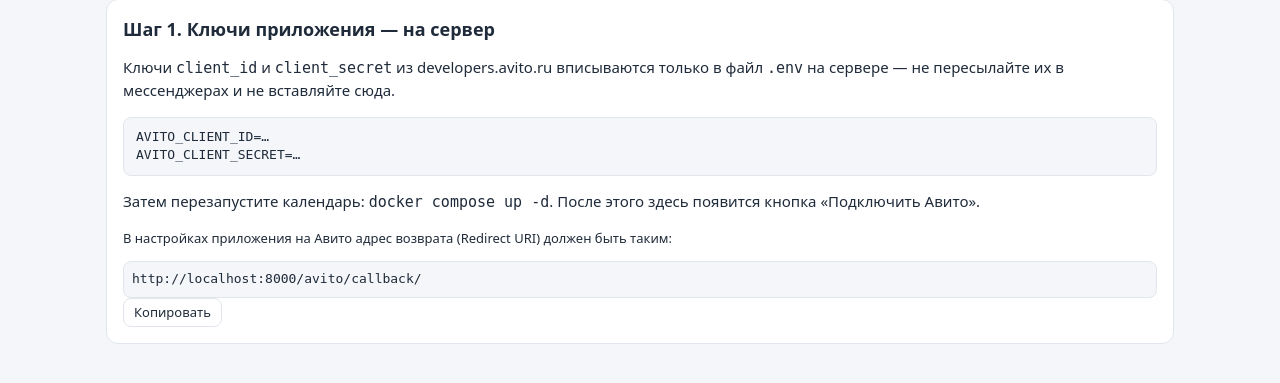
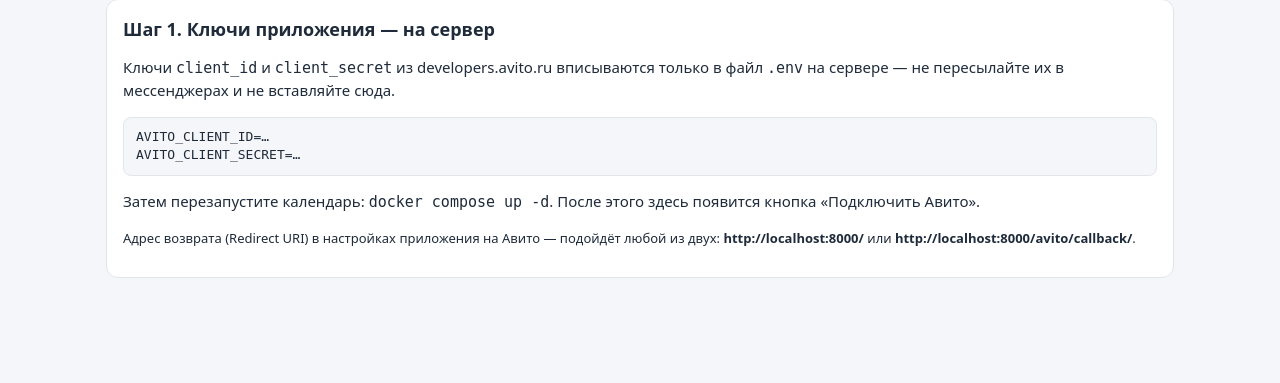
Before and after one commit to starostasn/PihtaGeshCalendar, a Django app: page /channels/avito/ in a window 1280 px wide. Shown: the part 140-523 px from the top of the page. Run offline with Django 5.2, Linux system fonts and the light colour scheme; the visitor is signed in with stand-in values (Sample User, id 1); data comes from the database, SQL or seed files in the repository; data that the repository does not hold is empty.

Commit message:
Авито: возврат после входа принимается и на главный адрес сайта
Если в приложении Авито адресом возврата указан просто https://домен/,
календарь сам распознаёт код авторизации и завершает подключение.

Co-Authored-By: Claude Opus 5.5 <noreply@anthropic.com>
Claude-Session: https://claude.ai/code/session_01G2QhWbNEFnJ6geri4PDCWS

```diff
--- a/booking/avito.py
+++ b/booking/avito.py
@@ -66,6 +66,11 @@ def redirect_uri() -> str:
     from django.urls import reverse
 
     return settings.PUBLIC_BASE_URL.rstrip("/") + reverse("avito_callback")
+
+
+def site_root() -> str:
+    """Главный адрес сайта — тоже подходит как адрес возврата (код принимает календарь)."""
+    return settings.PUBLIC_BASE_URL.rstrip("/") + "/"
 
 
 def authorize_url(state: str) -> str:
--- a/booking/avito_views.py
+++ b/booking/avito_views.py
@@ -21,6 +21,7 @@ from .avito import (
     item_id_from_url,
     price_ranges,
     redirect_uri,
+    site_root,
     sync_avito,
 )
 from .models import AvitoAccount, Booking, Channel, House
@@ -89,6 +90,7 @@ def avito_view(request):
             "form": form,
             "configured": credentials_configured(),
             "redirect_uri": redirect_uri(),
+            "site_root": site_root(),
             "intervals": intervals,
             "prices": prices[:12],
             "prices_total": len(prices),
--- a/booking/templates/booking/avito.html
+++ b/booking/templates/booking/avito.html
@@ -16,9 +16,8 @@
   <pre class="code">AVITO_CLIENT_ID=…
 AVITO_CLIENT_SECRET=…</pre>
   <p>Затем перезапустите календарь: <code>docker compose up -d</code>. После этого здесь появится кнопка «Подключить Авито».</p>
-  <p class="small">В настройках приложения на Авито адрес возврата (Redirect URI) должен быть таким:</p>
-  <code class="url" id="redirectUri">{{ redirect_uri }}</code>
-  <button class="btn small" type="button" data-copy="redirectUri">Копировать</button>
+  <p class="small">Адрес возврата (Redirect URI) в настройках приложения на Авито — подойдёт любой из двух:
+    <b>{{ site_root }}</b> или <b>{{ redirect_uri }}</b>.</p>
 </section>
 {% else %}
 <section class="card">
@@ -55,9 +54,8 @@ AVITO_CLIENT_SECRET=…</pre>
   </div>
   <p class="muted small">Второй способ — без входа: работает, если Авито разрешает приложению доступ к собственному аккаунту
     владельца. Если он выдаст ошибку, используйте первую кнопку.</p>
-  <p class="small">Адрес возврата (Redirect URI) в настройках приложения на Авито должен быть таким:
-    <code class="url" id="redirectUri">{{ redirect_uri }}</code>
-    <button class="btn small" type="button" data-copy="redirectUri">Копировать</button></p>
+  <p class="small">Адрес возврата (Redirect URI) в настройках приложения на Авито — подойдёт любой из двух:
+    <b>{{ site_root }}</b> или <b>{{ redirect_uri }}</b>.</p>
   {% endif %}
 </section>
 
```
Also changed, not shown: booking/tests.py (+11 -0 lines), booking/views.py (+8 -0 lines), README.md.
